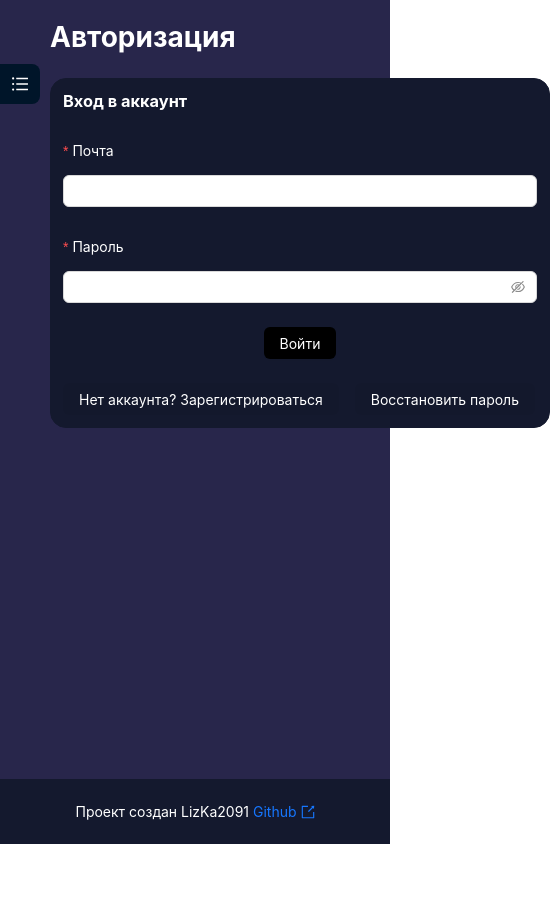
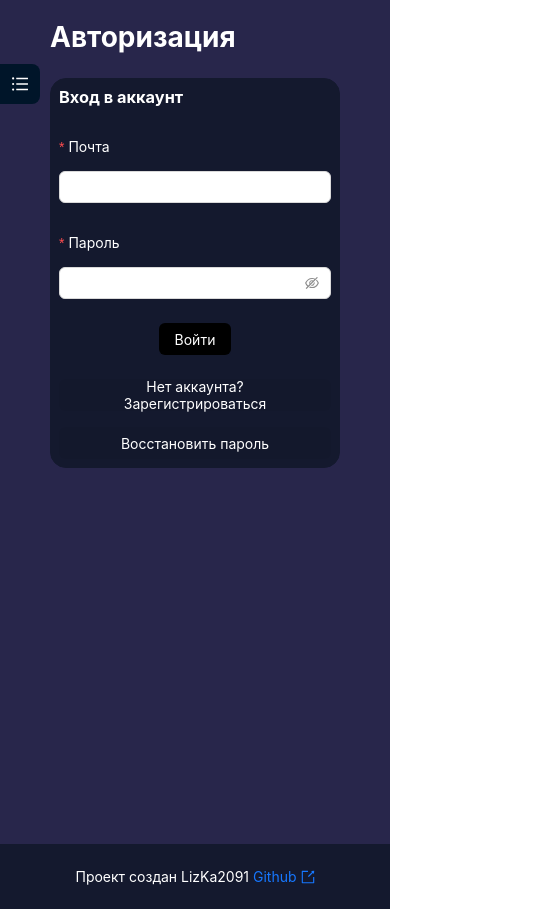
Before and after one commit to LizKa2091/dev-tracker, a React (Vite) app in the folder frontend/: page /auth in a window 390 px wide. Shown: the whole page, 550 px wide, since content can reach past the window. Before the commit the page ends 844 px from the top, so only its background shows below. Built offline with nearby package versions, Linux system fonts and the light colour scheme; no server answers.

Commit message:
styles(AuthSwitcher): add adaptive layout

```diff
--- a/frontend/src/features/auth/ui/AuthSwitcher/AuthSwitcher.module.scss
+++ b/frontend/src/features/auth/ui/AuthSwitcher/AuthSwitcher.module.scss
@@ -3,6 +3,18 @@
    border: 1px solid $container-bg;
    border-radius: 16px;
    padding: 12px;
-   width: fit-content;
-   min-width: 500px;
+   width: clamp(0px, 100%, 550px);
 }
+.button span {
+   display: inline-block;
+   white-space: normal;
+}
+
+@media (max-width: 767px) {
+   .mainContainer {
+      padding: 8px;
+   }
+   .buttonsContainer {
+      flex-direction: column;
+   }
+}
--- a/frontend/src/features/auth/ui/AuthSwitcher/AuthSwitcher.tsx
+++ b/frontend/src/features/auth/ui/AuthSwitcher/AuthSwitcher.tsx
@@ -28,16 +28,16 @@ const AuthSwitcher: FC = () => {
          {authForm()}
 
          {authMode === 'login' &&
-            <Flex gap='middle'>
-               <Button onClick={() => setAuthMode('register')} color="default" variant="filled">Нет аккаунта? Зарегистрироваться</Button>
-               <Button onClick={() => setAuthMode('forgot')} color="default" variant="filled">Восстановить пароль</Button>
+            <Flex gap='middle' className={styles.buttonsContainer}>
+               <Button onClick={() => setAuthMode('register')} color="default" variant="filled" className={styles.button}>Нет аккаунта? Зарегистрироваться</Button>
+               <Button onClick={() => setAuthMode('forgot')} color="default" variant="filled" className={styles.button}>Восстановить пароль</Button>
             </Flex>
          }
          {authMode === 'register' &&
-            <Button onClick={() => setAuthMode('login')} color="default" variant="filled">Уже есть аккаунт? Войти</Button>
+            <Button onClick={() => setAuthMode('login')} color="default" variant="filled" className={styles.button}>Уже есть аккаунт? Войти</Button>
          }
          {authMode === 'forgot' &&
-            <Button onClick={() => setAuthMode('login')} color="default" variant="filled">Вернуться ко входу в аккаунт</Button>
+            <Button onClick={() => setAuthMode('login')} color="default" variant="filled" className={styles.button}>Вернуться ко входу в аккаунт</Button>
          }
       </Flex>
    )
--- a/frontend/src/features/auth/ui/LoginForm/LoginForm.tsx
+++ b/frontend/src/features/auth/ui/LoginForm/LoginForm.tsx
@@ -1,9 +1,9 @@
 import { useLayoutEffect, useState, type FC } from 'react'
+import { useLocation, useNavigate } from 'react-router-dom';
 import { Controller, useForm } from 'react-hook-form';
+import { Button, Flex, Form, Input } from 'antd';
 import { type ILoginFormData } from '../../authTypes';
-import { Button, Flex, Form, Input } from 'antd';
 import AuthExports from '../../../../shared/context/AuthContext';
-import { useLocation, useNavigate } from 'react-router-dom';
 import { initTags } from '../../../notes/model/initTags';
 import styles from './LoginForm.module.scss';
 
--- a/frontend/src/styles/global.scss
+++ b/frontend/src/styles/global.scss
@@ -5,8 +5,11 @@
    min-height: 100dvh;
 }
 .content {
+   display: flex;
+   justify-content: center;
    background-color: $content-bg-blue;
    padding: 20px 50px;
+   min-height: 100vh;
 
    .title {
       font-size: 1.75rem;
```
